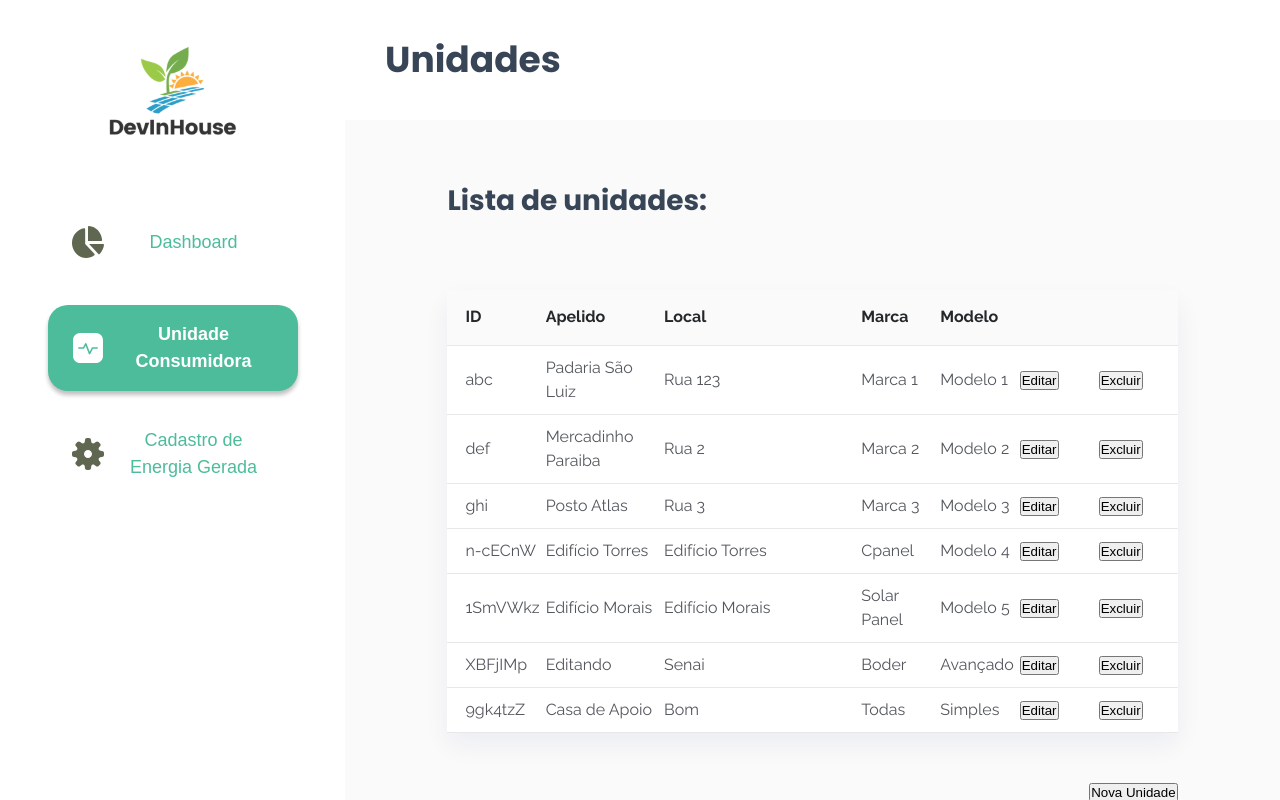
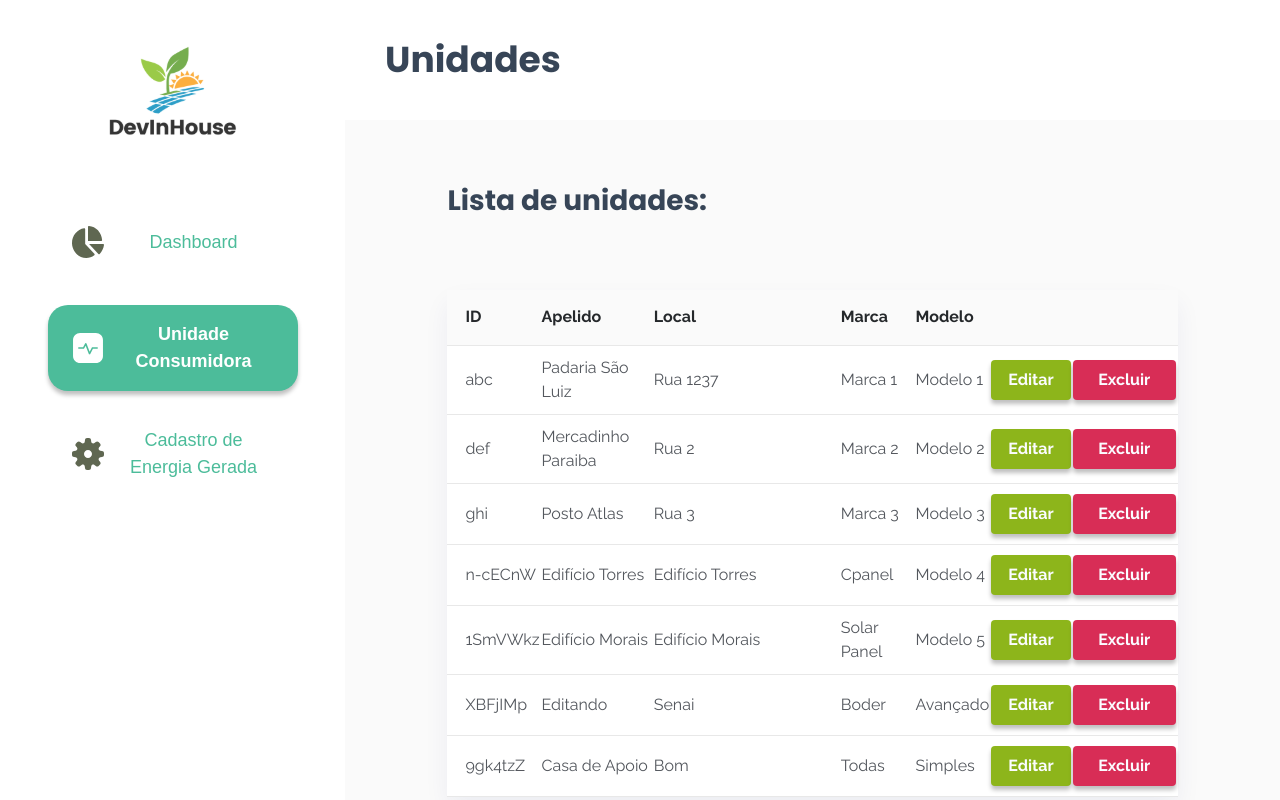
Before and after one commit to vivianeoliveirah/solar-energy, a React (Vite) app: page / in a window 1280 px wide. Both pictures are taken after a click on the button "Unidade Consumidora". Built offline with nearby package versions, Linux system fonts and the light colour scheme; data requests are answered from the project's data file.

Commit message:
Estilos no Botão

```diff
--- a/database/db.json
+++ b/database/db.json
@@ -3,7 +3,7 @@
     {
       "id": "abc",
       "apelido": "Padaria São Luiz",
-      "local": "Rua 123",
+      "local": "Rua 1237",
       "marca": "Marca 1",
       "modelo": "Modelo 1",
       "ativa": true
--- /dev/null
+++ b/src/components/atoms/Button/Button.css
@@ -0,0 +1,69 @@
+.button {
+    display: flex;
+    align-items: center;
+    justify-content: center;
+
+    font-family: "Roboto Slab";
+    font-style: normal;
+    font-weight: 500;
+    font-size: 24px;
+    line-height: 32px;
+    text-align: center;
+
+    color: #ffffff;
+    background: #4cbc9a;
+
+    width: 518px;
+    height: 85.32px;
+    border-radius: 10px;
+    border: none;
+    cursor: pointer;
+  }
+
+  .secondary {
+    font-family: "Poppins";
+    font-style: normal;
+    font-weight: 500;
+    font-size: 18px;
+    line-height: 27px;
+
+    padding: 16px 24px;
+    gap: 24px;
+
+    width: 252px;
+    height: 59px;
+
+    color: #ffffff;
+    background: #4c5df1;
+    box-shadow: 0px 20px 50px rgba(55, 69, 87, 0.1);
+    border-radius: 20px;
+  }
+
+  .danger,
+  .green {
+    display: flex;
+    align-items: center;
+    height: 40px;
+    padding: 8px 16px;
+    text-align: center;
+
+    font-family: "Raleway";
+    font-style: normal;
+    font-weight: 700;
+    font-size: 16px;
+    line-height: 24px;
+
+    color: #fbfcff;
+    box-shadow: 0px 4px 4px rgba(0, 0, 0, 0.25);
+    border-radius: 4px;
+  }
+
+  .danger {
+    width: 103px;
+    background: #d82d56;
+  }
+
+  .green {
+    width: 80px;
+    background: #8db51b;
+  }
--- /dev/null
+++ b/src/components/atoms/Button/Button.jsx
@@ -0,0 +1,16 @@
+import "./Button.css";
+
+export default function Button({
+  children,
+  classStyle,
+  ...props
+}) {
+  return (
+    <button
+      className={`button ${classStyle}`}
+      {...props}
+    >
+      {children}
+    </button>
+  );
+}
--- a/src/components/organisms/Unidades/ListaUnidades.jsx
+++ b/src/components/organisms/Unidades/ListaUnidades.jsx
@@ -1,5 +1,6 @@
 import { useState, useEffect } from "react";
 import './ListaUnidades.css'
+import Button from "../../atoms/Button/Button";
 export default function ListaUnidades({
   setOpenFormulario,
   setUnidadeSelecionada,
@@ -50,26 +51,33 @@ export default function ListaUnidades({
               <td>{unidade.marca}</td>
               <td>{unidade.modelo}</td>
               <td>
-                <button
+                <Button
+                  classStyle="green"
                   onClick={() => {
                     setUnidadeSelecionada(unidade);
                     setOpenFormulario(true);
                   }}
                 >
                   Editar
-                </button>
+                </Button>
               </td>
               <td>
-                <button onClick={() => handleDelete(unidade.id)}>
+                <Button classStyle="danger" onClick={() => handleDelete(unidade.id)}>
                   Excluir
-                </button>
+                </Button>
               </td>
             </tr>
           ))}
         </tbody>
       </table>
 
-      <button onClick={() => setOpenFormulario(true)} id="new-unit">Nova Unidade</button>
+      <Button
+        id="new-unit"
+        classStyle="secondary"
+        onClick={() => setOpenFormulario(true)}
+      >
+        Nova Unidade
+      </Button>
     </section>
   );
 }
```
